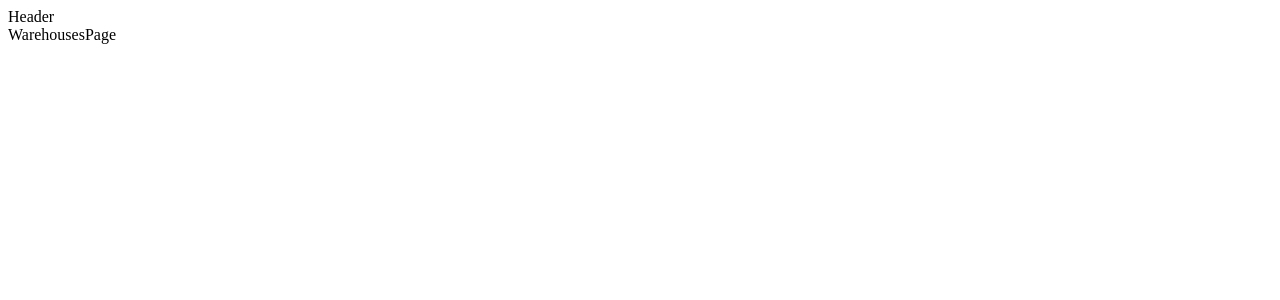
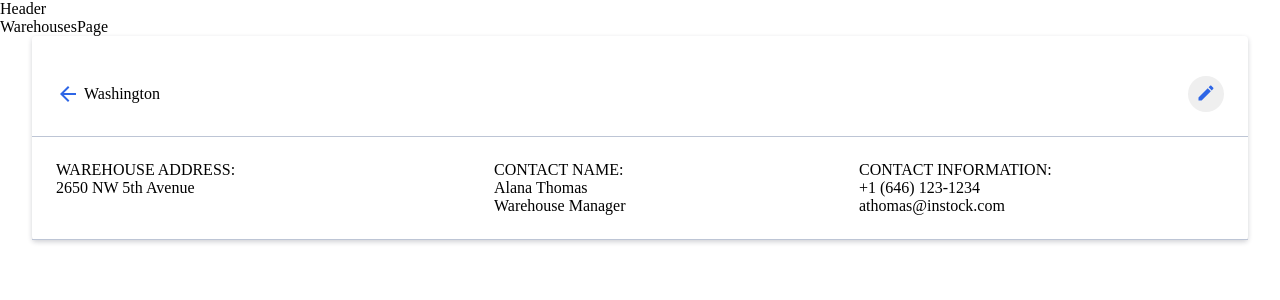
Before and after one commit to aaruntj/stock-manager-react-front-end, a React (Create React App) app: page /warehouses in a window 1280 px wide. Shown: the top 300 px of the page. Built offline with nearby package versions, Linux system fonts and the light colour scheme.

Commit message:
add html, css, and props for component

```diff
--- a/src/components/Warehouse/DetailsWarehouse/WarehouseDetails.js
+++ b/src/components/Warehouse/DetailsWarehouse/WarehouseDetails.js
@@ -1,8 +1,59 @@
 import React from 'react'
+import './WarehouseDetails.scss'
 
-function WarehouseDetails() {
+function WarehouseDetails({warehouseLocation, warehouseAddress, warehouseContact}) {
+  let contactName = warehouseContact.name;
+  let contactPosition = warehouseContact.position;
+  let contactPhone = warehouseContact.phone;
+  let contactEmail = warehouseContact.email;
+
   return (
-    <div>WarehouseDetails</div>
+    <>
+      <div className="warehouse-details-section">
+        <div className="warehouse-details-section__content">
+          <div className="warehouse-details-section__header">
+            <div className="warehouse-details-section__icon-and-text">
+              <img src={require('../../../assets/icons/arrow_back-24px.svg').default} className="warehouse-details-section__header-icon" alt="" />
+              <div className="add-item-section__title"> {warehouseLocation} </div>
+            </div>
+            <button className='warehouse-details-section__edit-button'>
+            <img src={require('../../../assets/icons/edit-24px.svg').default} className="warehouse-details-section__edit-icon" alt="" />
+            </button>
+          </div>
+          <div className="warehouse-details-section__contact-info">
+            <div className="warehouse-details-section__address-block">
+              <div className="warehouse-details-section__address-label">
+                WAREHOUSE ADDRESS:
+              </div>
+              <div className="warehouse-details-section__address-text">
+                {warehouseAddress}
+              </div>
+            </div>
+            <div className="warehouse-details-section__name-and-contact">
+              <div className="warehouse-details-section__name-block">
+                <div className="warehouse-details-section__name-label">
+                  CONTACT NAME:
+                </div>
+                <div className="warehouse-details-section__name-text">
+                   {contactName}
+                   <br />
+                  {contactPosition}
+                </div>
+              </div>
+              <div className="warehouse-details-section__info-block">
+                <div className="warehouse-details-section__info-label">
+                  CONTACT INFORMATION:
+                </div>
+                <div className="warehouse-details-section__info-text">
+                  {contactPhone} <br />
+                  {contactEmail}
+                </div>
+              </div>
+            </div>
+          </div>
+        </div>
+      </div>
+    </>
   )
 }
 
--- a/src/components/Warehouse/DetailsWarehouse/WarehouseDetails.scss
+++ b/src/components/Warehouse/DetailsWarehouse/WarehouseDetails.scss
@@ -0,0 +1,80 @@
+@use '../../../styles/global';
+@use '../../../styles/colours' as *;
+@use '../../../styles/mixins' as *;
+@use '../../../styles/variables' as *;
+
+.warehouse-details-section {
+
+
+    display: flex;
+    flex-direction: column;
+    align-items: center;
+
+    &__content {
+        border-radius: 4px;
+        box-shadow: 0px 2px 5px rgba($color: #13182C, $alpha: 0.2);
+        width: 95%;
+
+
+    }
+    &__header {
+        display: flex;
+        padding: 40px 24px 24px;
+        justify-content: space-between;
+        border-bottom: 1px solid $cloud;
+    }
+
+    &__icon-and-text {
+        display: flex;
+        align-items: center;
+        gap: 4px;
+    }
+
+    &__header-icon {
+        width: 24px;
+        height: 24px;
+    }
+    &__contact-info {
+        padding: 24px;
+        border-bottom: 1px solid $cloud;
+        @include tablet {
+            display: flex;
+            align-items: flex-start;
+        }
+    }
+    &__name-and-contact {
+        display: flex;
+        padding-top: 24px;
+        width: 100%;
+
+        @include tablet {
+            padding-top: 0;
+        }
+    }
+
+    &__address-block {
+        @include tablet {
+            width: 60%;
+        }
+    }
+
+    &__name-block {
+        width: 50%;
+    }
+    &__info-block {
+        width: 50%;
+    }
+
+    &__edit-button {
+        width: 36px;
+        height: 36px;
+        border-radius: 18px;
+        border: none;
+
+    }
+
+    &__edit-icon {
+        width: 20px;
+
+    }
+}
--- a/src/pages/WarehousesPage.js
+++ b/src/pages/WarehousesPage.js
@@ -1,8 +1,24 @@
 import React from 'react'
+import WarehouseDetails from '../components/Warehouse/DetailsWarehouse/WarehouseDetails'
 
 function WarehousesPage() {
+
+  let textContactObj = {
+    name: "Alana Thomas",
+    position: "Warehouse Manager",
+    phone: "+1 (646) 123-1234",
+    email: "athomas@instock.com"
+  }
+
   return (
+  <>
     <div>WarehousesPage</div>
+    <WarehouseDetails
+    warehouseLocation="Washington"
+    warehouseAddress = "2650 NW 5th Avenue"
+    warehouseContact = {textContactObj}
+     />
+  </>
   )
 }
 
```
